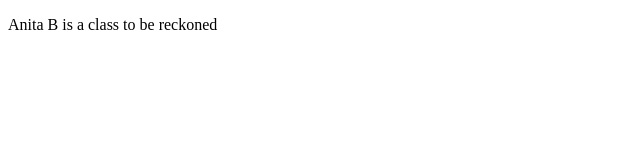
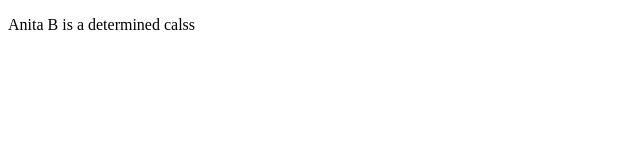
Before and after one commit to phelisia/collaboration-and-merging, a plain HTML site: page detail.html in a window 1280 px wide. Shown: the full height of the page, 0-640 px from the left. Drawn offline with Linux system fonts and the light colour scheme.

Commit message:
changed my paragraph

```diff
--- a/detail.html
+++ b/detail.html
@@ -7,6 +7,6 @@
     <title>Document</title>
 </head>
 <body>
-    <p>Anita B is a class to be reckoned</p>
+    <p>Anita B is a determined calss</p>
 </body>
 </html>
```
